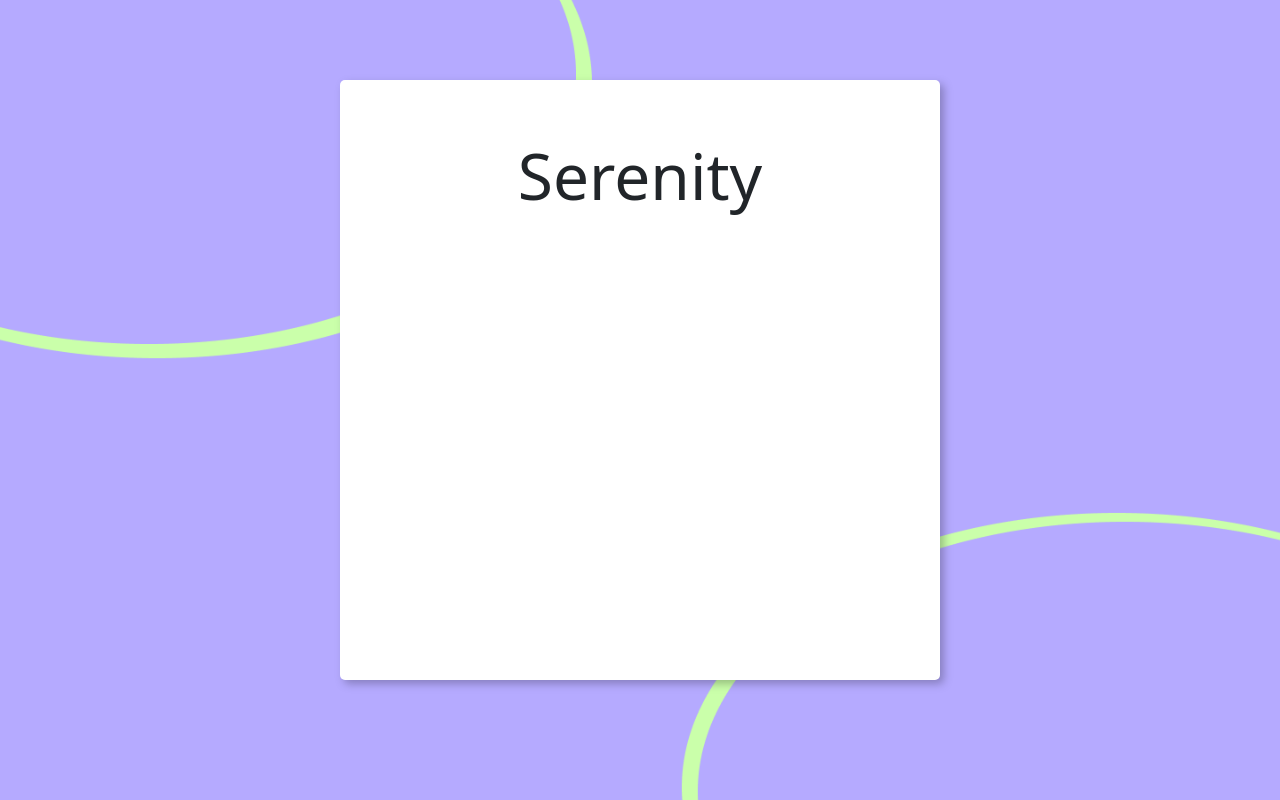
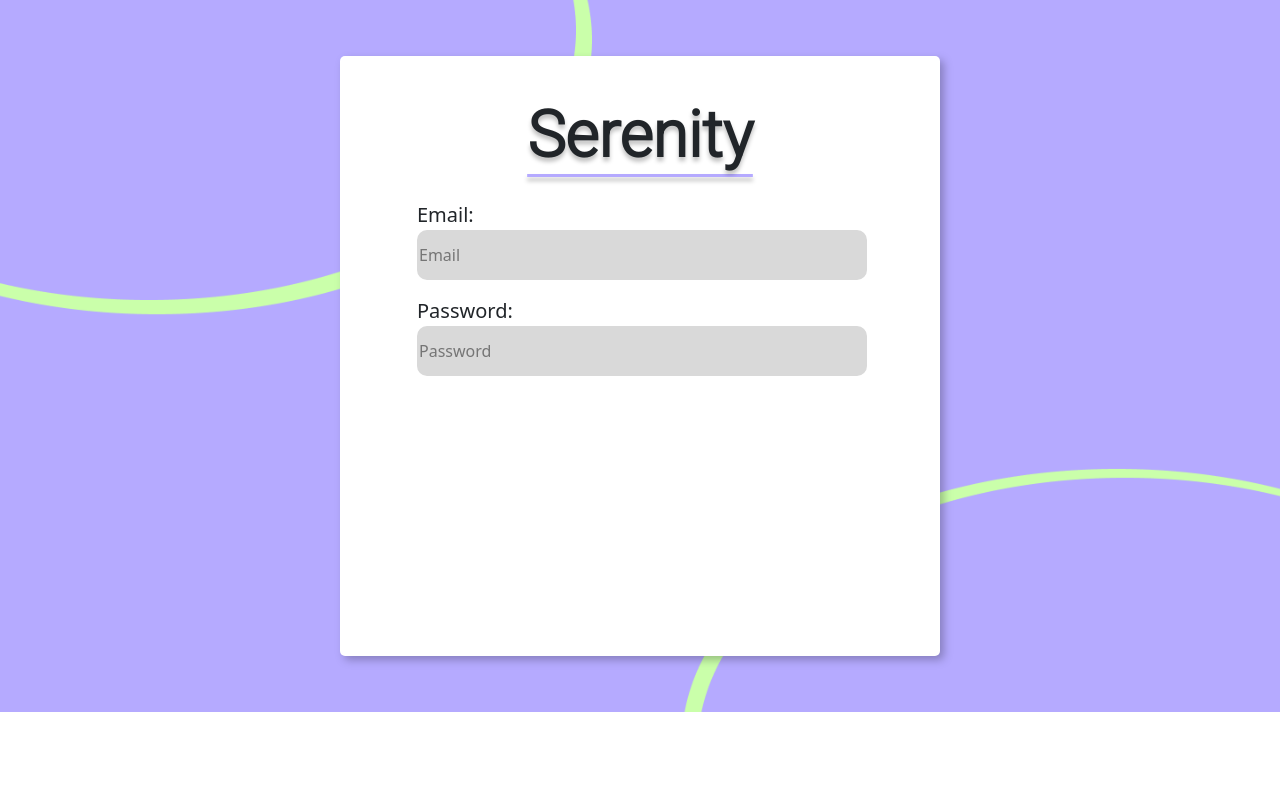
Before and after one commit to Jcontreras3/serenityfrontend, a React (Create React App) app: page / in a window 1280 px wide. Built offline with nearby package versions, Linux system fonts and the light colour scheme.

Commit message:
Added input fields

```diff
--- a/src/Components/LoginPage/LoginComponent.tsx
+++ b/src/Components/LoginPage/LoginComponent.tsx
@@ -14,8 +14,17 @@ export default function LoginComponent() {
   return (
     <Container fluid className="loginCont">
         <Row className="whiteBx">
-            <Col>
+            <Col className="test" md={12}>
               <p className="loginTitle">Serenity</p>
+              <div className="loginEmailInputgroup">
+                <label className="emailLabel">Email:</label>
+                <input className="loginInputStyle" placeholder="Email"/>
+              </div>
+              <div className="passwordEmailInputgroup">
+                <label className="passwordLabel">Password:</label>
+                <input className="passwordInputStyle" placeholder="Password"/>
+              </div>
+
             </Col>
         </Row>
     </Container>
--- a/src/Components/LoginPage/loginStyles.css
+++ b/src/Components/LoginPage/loginStyles.css
@@ -1,8 +1,7 @@
+@import url("https://fonts.googleapis.com/css2?family=Roboto:wght@300&display=swap");
 
-
-.loginCont{
+.loginCont {
   background-image: url("../../Assets/BgExport.png");
-    height: 100vh;
   background-repeat: no-repeat;
   width: 100%;
   background-position: center;
@@ -11,16 +10,56 @@
   display: flex;
 }
 
-.whiteBx{
+.whiteBx {
   width: 600px;
   height: 600px;
   background-color: white;
-    margin: 5rem;
+  margin: 3.5rem;
   border-radius: 5px;
   filter: drop-shadow(4px 4px 4px rgba(0, 0, 0, 0.25));
 }
-.loginTitle{
+.loginTitle {
   text-align: center;
-    margin-top: 3rem;
+  margin-top: 2rem;
   font-size: 64px;
+  font-family: "Roboto", sans-serif;
+  text-shadow: 0px 4px 4px rgba(0, 0, 0, 0.25);
+  font-weight: 600;
+  text-underline-position: under;
+  text-decoration: underline;
+  text-decoration-color: #b5aaff;
+  text-decoration-thickness: 3px;
 }
+.loginEmailInputgroup {
+  margin-left: 65px;
+  margin-right: 110px;
+}
+
+.loginInputStyle {
+  width: 450px;
+  height: 50px;
+  background-color: #d9d9d9;
+  border-radius: 10px;
+  border: none;
+}
+
+.emailLabel {
+  font-size: 20px;
+}
+.passwordEmailInputgroup {
+  margin-left: 65px;
+  margin-right: 110px;
+  margin-top: 1rem;
+}
+
+.passwordInputStyle {
+  width: 450px;
+  height: 50px;
+  background-color: #d9d9d9;
+  border-radius: 10px;
+  border: none;
+}
+
+.passwordLabel {
+  font-size: 20px;
+}
```
Lines whose indentation alone changed are shown as unchanged.
